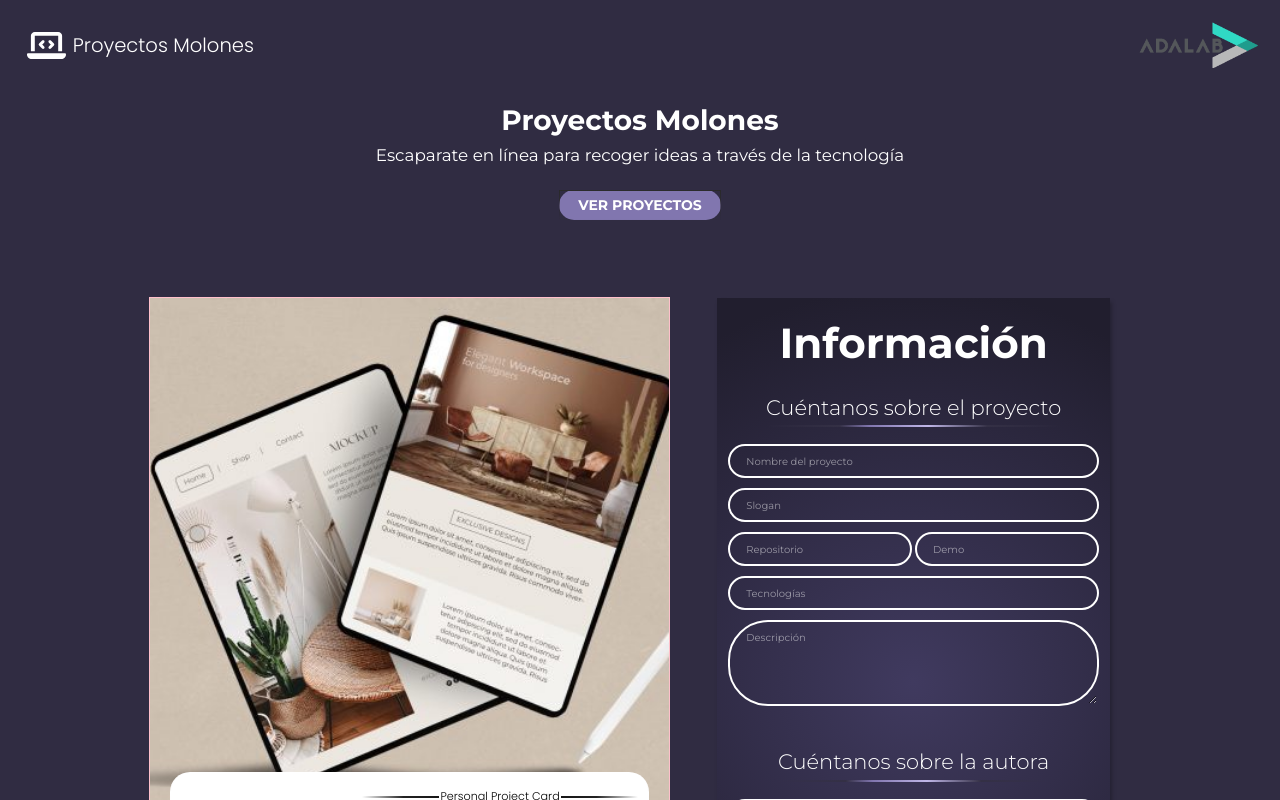
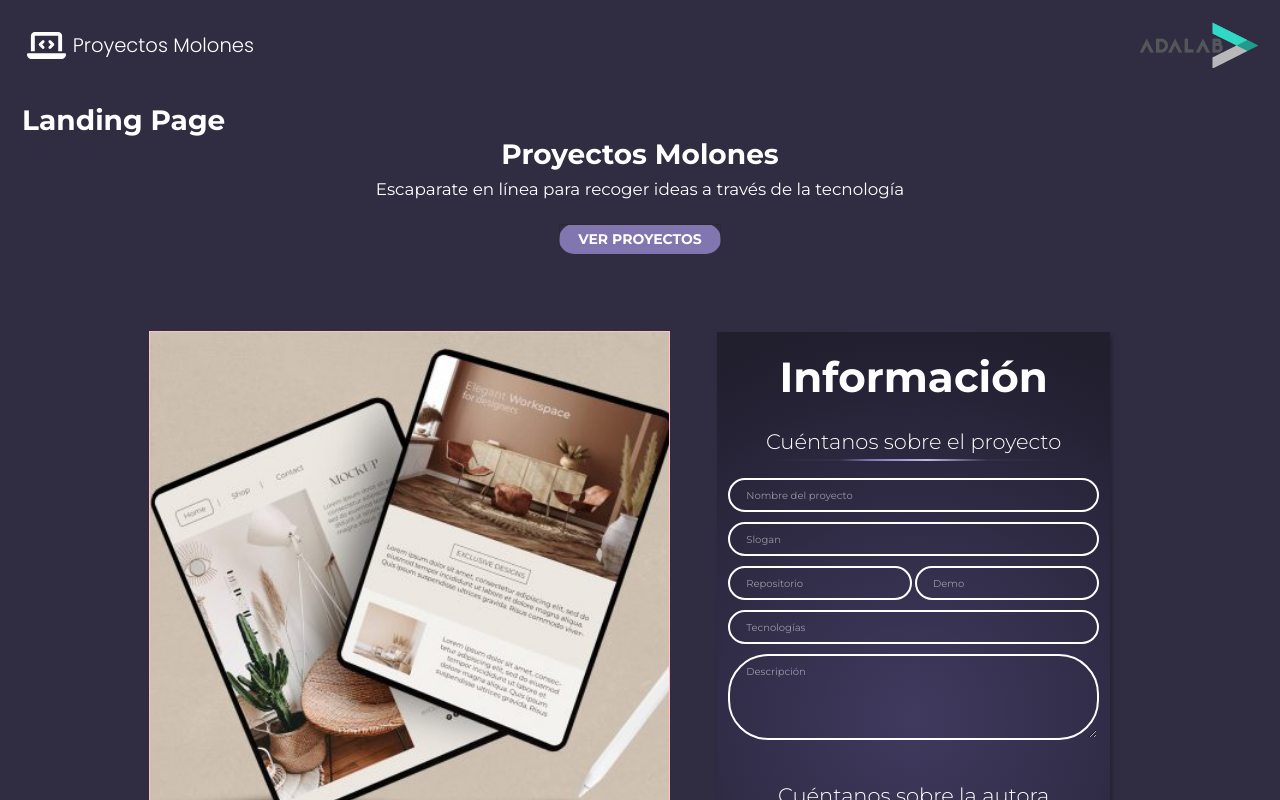
Before and after one commit to Adalab/project-promo-a-pt-module-3-team-2, a React (Vite) app: page / in a window 1280 px wide. Shown: the top 800 px of the page. Built offline with nearby package versions, Linux system fonts and the light colour scheme.

Commit message:
add routes to app and structure to pages

```diff
--- a/src/components/App.jsx
+++ b/src/components/App.jsx
@@ -2,6 +2,12 @@ import "../scss/App.scss";
 import Header from "./Header";
 import Create from "./Create";
 import Footer from "./Footer";
+
+import LandingPage from "./pages/LandingPage";
+import ProjectsPage from "./pages/ProjectsPage";
+import FormPage from "./pages/FormPage";
+import DetailPage from "./pages/DetailPage";
+
 import { useState } from "react";
 
 import { Link, Route, Routes } from "react-router-dom";
@@ -47,12 +53,22 @@ function App() {
   return (
     <div>
       <Header />
+      <main>
+        <Routes>
+          <Route path="/" element={<LandingPage />} />
+          <Route path="/form" element={<FormPage data={data} onChange={changeData} />} />
+          <Route path="/projects" element={<ProjectsPage />} />
+          <Route path="/detail" element={<DetailPage /> } />
+        </Routes>
+
       <Create
         changeData={changeData}
         data={data}
         updateAvatarAuthor={updateAvatarAuthor}
         updateAvatarProject={updateAvatarProject}
       />
+
+      </main>
       <Footer />
     </div>
   );
--- a/src/components/pages/DetailPage.jsx
+++ b/src/components/pages/DetailPage.jsx
@@ -0,0 +1,9 @@
+function DetailPage() {
+    return (
+        <div>
+            <h1>Detail Page</h1>
+        </div>
+    )
+}
+
+export default DetailPage;
--- a/src/components/pages/FormPage.jsx
+++ b/src/components/pages/FormPage.jsx
@@ -0,0 +1,9 @@
+function FormPage() {
+    return (
+        <div>
+            <h1>Form Page</h1>
+        </div>
+    )
+}
+
+export default FormPage;
--- a/src/components/pages/LandingPage.jsx
+++ b/src/components/pages/LandingPage.jsx
@@ -0,0 +1,9 @@
+function LandingPage() {
+    return (
+        <div>
+            <h1>Landing Page</h1>
+        </div>
+    )
+}
+
+export default LandingPage;
--- a/src/components/pages/ProjectsPage.jsx
+++ b/src/components/pages/ProjectsPage.jsx
@@ -0,0 +1,9 @@
+function ProjectPage() {
+    return (
+        <div>
+            <h1>Project Page</h1>
+        </div>
+    )
+}
+
+export default ProjectPage;
--- a/src/main.jsx
+++ b/src/main.jsx
@@ -1,4 +1,4 @@
-import React from "react";
+// import React from "react";
 import ReactDOM from "react-dom/client";
 import App from "./components/App";
 
```
